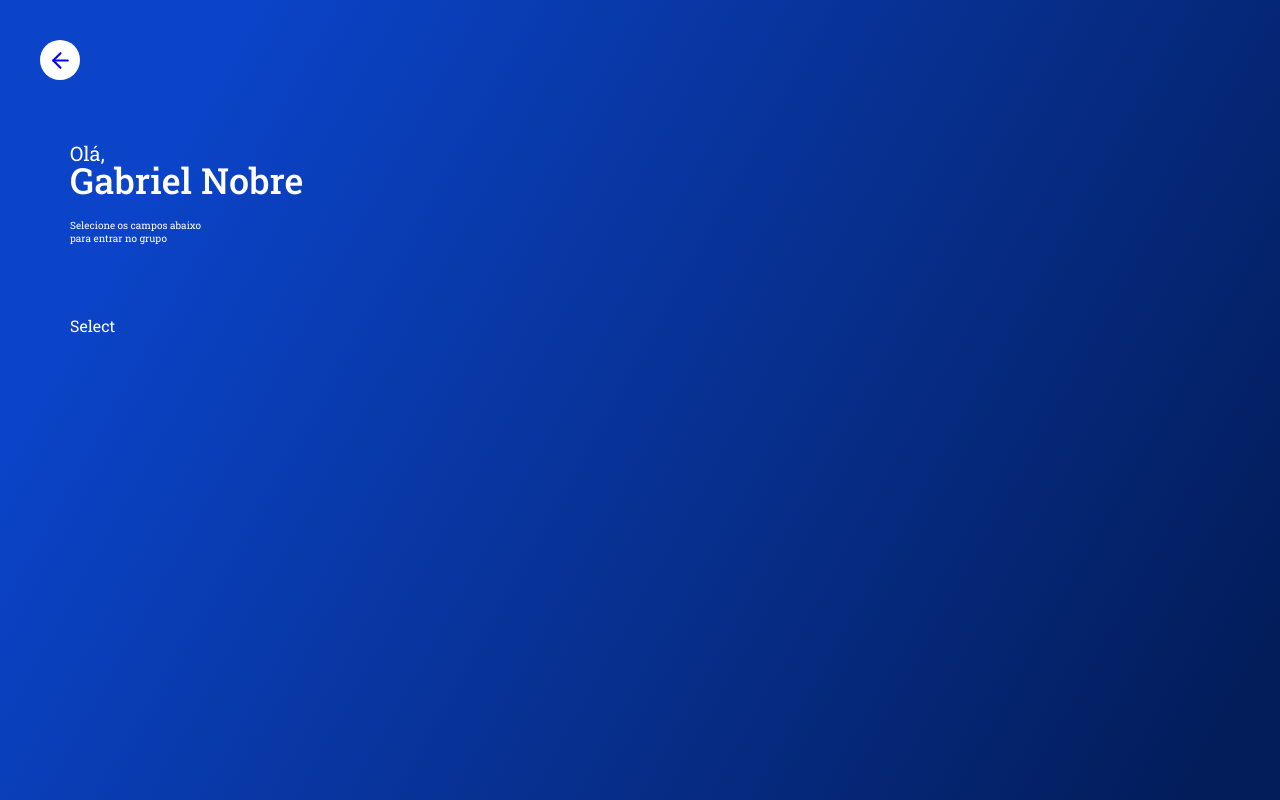
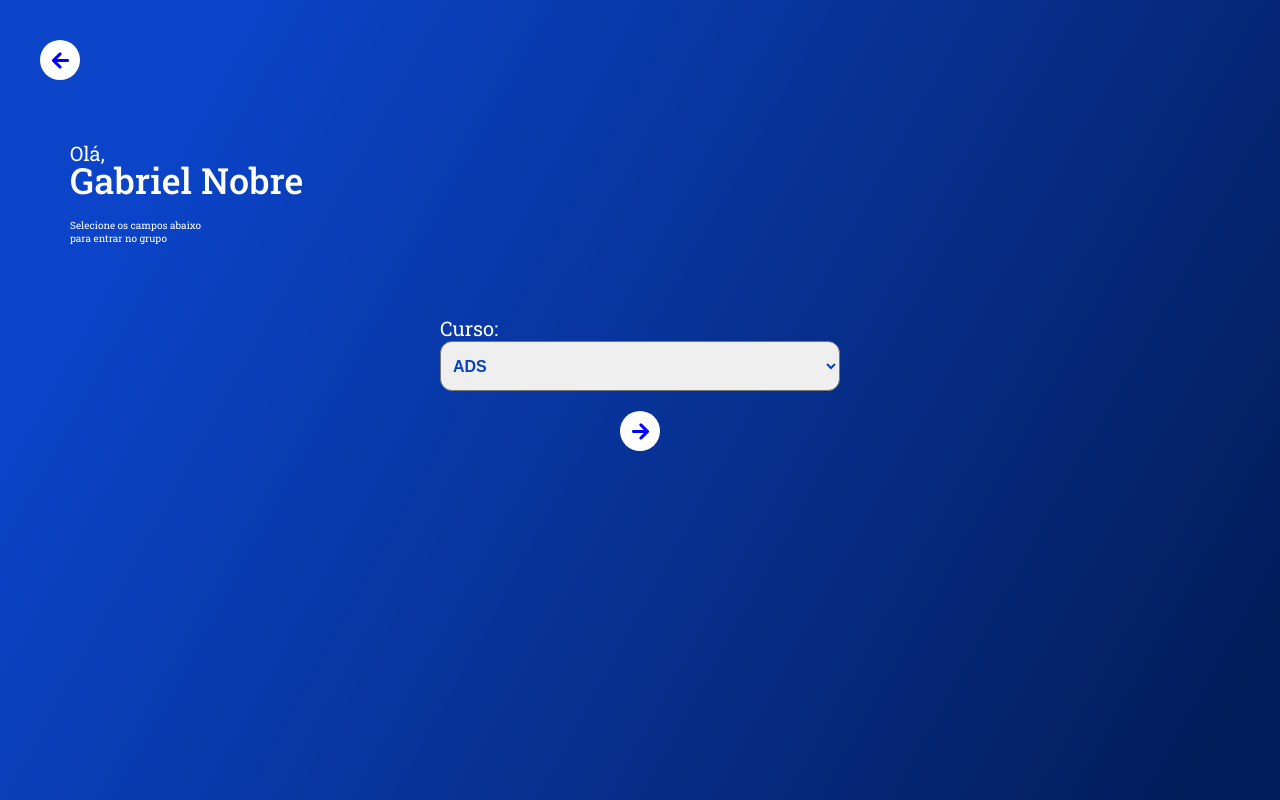
Before and after one commit to MorganaRamos/unifor-conect, a React (Vite) app: page / in a window 1280 px wide. Built offline with nearby package versions, Linux system fonts and the light colour scheme.

Commit message:
finalização da tela de curso

```diff
--- a/package.json
+++ b/package.json
@@ -14,6 +14,7 @@
     "@emotion/styled": "^11.11.0",
     "@mui/icons-material": "^5.14.18",
     "@mui/material": "^5.14.18",
+    "@mui/styled-engine-sc": "^6.0.0-alpha.6",
     "antd": "^5.11.3",
     "leaflet": "^1.9.4",
     "react": "^18.2.0",
--- a/src/components/Filters/index.jsx
+++ /dev/null
@@ -1 +0,0 @@
-import React from "react";
--- /dev/null
+++ b/src/components/Select/index.jsx
@@ -0,0 +1,14 @@
+import React from "react";
+import { SelectContainer } from "./syles";
+
+export function Select({ options, onChange }) {
+  return (
+    <SelectContainer onChange={onChange}>
+      {options.map((option, index) => (
+        <option key={index} value={option.value}>
+          {option.label}
+        </option>
+      ))}
+    </SelectContainer>
+  );
+}
--- /dev/null
+++ b/src/components/Select/syles.js
@@ -0,0 +1,11 @@
+import styled from "styled-components";
+
+export const SelectContainer = styled.select`
+  color: #0941c3;
+  font-weight: 700;
+  border-radius: 12px;
+  height: 50px;
+  width: 400px;
+  padding: 8px;
+  font-size: 16px;
+`;
--- a/src/pages/TelaInicial/index.jsx
+++ b/src/pages/TelaInicial/index.jsx
@@ -1,8 +1,11 @@
-import React from "react";
+import React, { useState } from "react";
 
-import { FiArrowLeft } from "react-icons/fi";
+// COMPONENTS
+import { Select } from "../../components/Select";
 
 // ESTILIZAÇÃO
+import { IoMdArrowRoundBack } from "react-icons/io";
+import { IoMdArrowRoundForward } from "react-icons/io";
 import {
   StyledRoutesPageContainer,
   BotaoVoltar,
@@ -11,15 +14,30 @@ import {
   TextInstrucao,
   HelloText,
   AreaCurso,
+  AreaSelect,
+  TextCurso,
+  ButtonProximo,
 } from "./styles";
 
 export function TelaInicial() {
+  const [selectedOption, setSelectedOption] = useState("");
+
+  const handleSelectChange = (event) => {
+    setSelectedOption(event.target.value);
+  };
+
+  const options = [
+    { value: "option1", label: "ADS" },
+    { value: "option2", label: "Ciência da Computação" },
+    { value: "option3", label: "Eng. da Computação" },
+  ];
+
   return (
     <>
       <StyledRoutesPageContainer>
         {/* Ícone */}
         <BotaoVoltar>
-          <FiArrowLeft color="Blue" size={25} />
+          <IoMdArrowRoundBack color="Blue" size={25} />
         </BotaoVoltar>
 
         <DivArea>
@@ -28,8 +46,18 @@ export function TelaInicial() {
           <TextInstrucao>
             Selecione os campos abaixo {"\n"} para entrar no grupo
           </TextInstrucao>
-          <AreaCurso>Select </AreaCurso>
         </DivArea>
+
+        <AreaCurso>
+          <AreaSelect>
+            <TextCurso>Curso:</TextCurso>
+            <Select options={options} onChange={handleSelectChange} />
+          </AreaSelect>
+
+          <ButtonProximo>
+            <IoMdArrowRoundForward color="Blue" size={25} />
+          </ButtonProximo>
+        </AreaCurso>
       </StyledRoutesPageContainer>
     </>
   );
--- a/src/pages/TelaInicial/styles.js
+++ b/src/pages/TelaInicial/styles.js
@@ -1,8 +1,6 @@
 import styled from "styled-components";
 
 export const StyledRoutesPageContainer = styled.div`
-  width: 100%;
-
   padding: 40px;
   min-height: 100vh;
   background: linear-gradient(119deg, #0b44c9 14.09%, #031d5b 94.41%);
@@ -17,10 +15,11 @@ export const BotaoVoltar = styled.div`
   align-items: center;
 
   background-color: white;
-  cursor: pointer;
   border-radius: 50%;
 
   margin-bottom: 60px;
+
+  cursor: pointer;
 `;
 
 export const DivArea = styled.div`
@@ -48,5 +47,37 @@ export const TextInstrucao = styled.div`
 `;
 
 export const AreaCurso = styled.div`
+  display: flex;
+  flex-direction: column;
+  justify-content: center;
+  align-items: center;
+
   margin-top: 70px;
+  gap: 20px;
 `;
+
+export const AreaSelect = styled.div`
+  display: flex;
+  flex-direction: column;
+  justify-content: center;
+`;
+
+export const TextCurso = styled.text`
+  font-size: 20px;
+`;
+
+export const ButtonProximo = styled.div`
+  width: 40px;
+  height: 40px;
+
+  display: flex;
+  justify-content: center;
+  align-items: center;
+
+  background-color: white;
+  border-radius: 50%;
+
+  margin-bottom: 60px;
+
+  cursor: pointer;
+`;
```
Also changed, not shown: src/components/Filters/styles.js (deleted), 1 other file (tests, documents, lock files or other folders).
